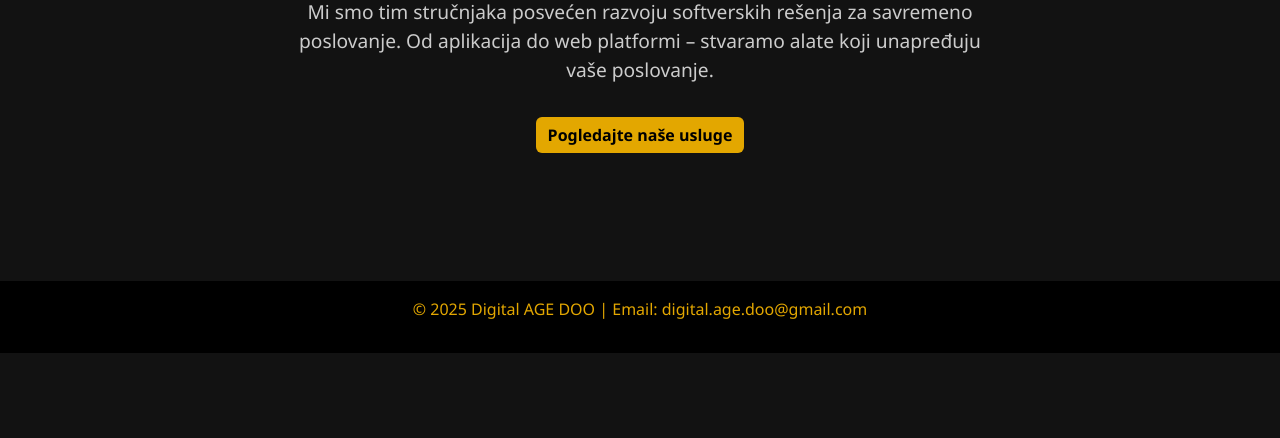
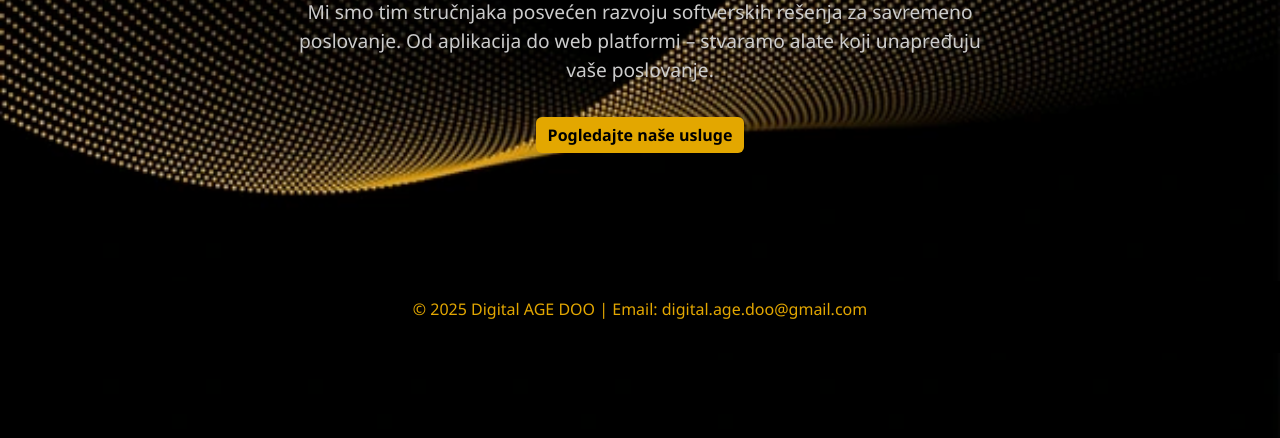
Before and after one commit to KSLND/ZavrsniSajt, a plain HTML site: page index.html in a window 1280 px wide. Shown: the part 362-800 px from the top of the page. Drawn offline with nearby package versions, Linux system fonts and the light colour scheme.

Commit message:
Add files via upload

```diff
--- a/index.html
+++ b/index.html
@@ -7,6 +7,11 @@
     <link href="https://cdn.jsdelivr.net/npm/bootstrap@5.3.5/dist/css/bootstrap.min.css" rel="stylesheet" />
     <style>
         body {
+            background-image: url('slika22.webp');
+             background-size: cover;
+             background-position: center;
+             background-repeat: no-repeat;
+
             background-color: #121212;
             color: #e0e0e0;
             font-family: 'Segoe UI', sans-serif;
```
Also changed, not shown: slika22.webp (added).
